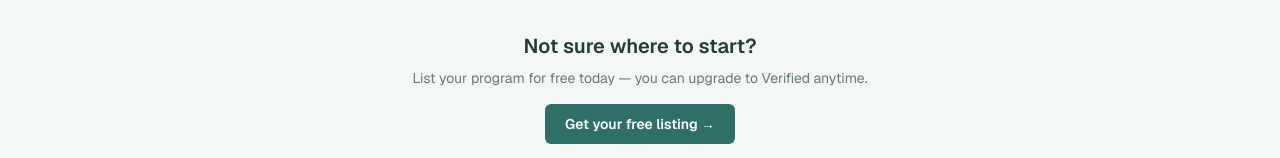
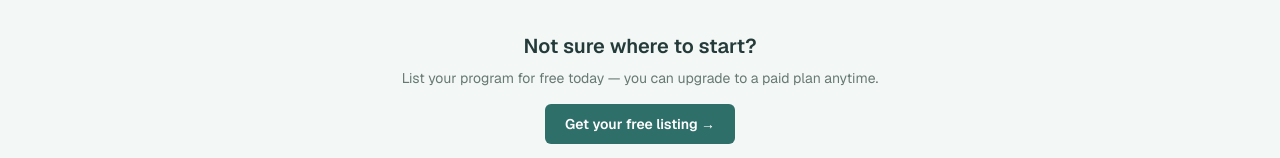
Before and after one commit to Nddowling/wellness-companion, a Next.js app: page /pricing in a window 1280 px wide. Shown: the part 1158-1316 px from the top of the page. Built offline with nearby package versions, Linux system fonts and the light colour scheme.

Commit message:
Pricing: fix stale 'Verified' copy -> paid plan

```diff
--- a/src/app/(public)/pricing/page.tsx
+++ b/src/app/(public)/pricing/page.tsx
@@ -42,7 +42,7 @@ export default function PricingPage() {
       <section className="mx-auto max-w-3xl px-6 pb-20 text-center">
         <h2 className="text-xl font-semibold text-slate-800">Not sure where to start?</h2>
         <p className="mt-2 text-sm text-slate-500">
-          List your program for free today — you can upgrade to Verified anytime.
+          List your program for free today — you can upgrade to a paid plan anytime.
         </p>
         <Link
           href="/get-started"
```
